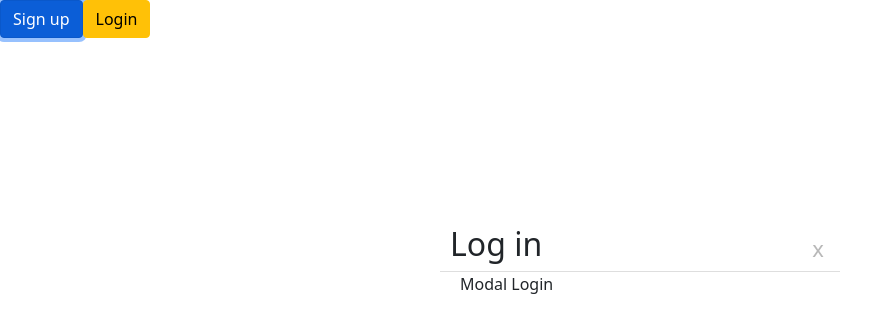
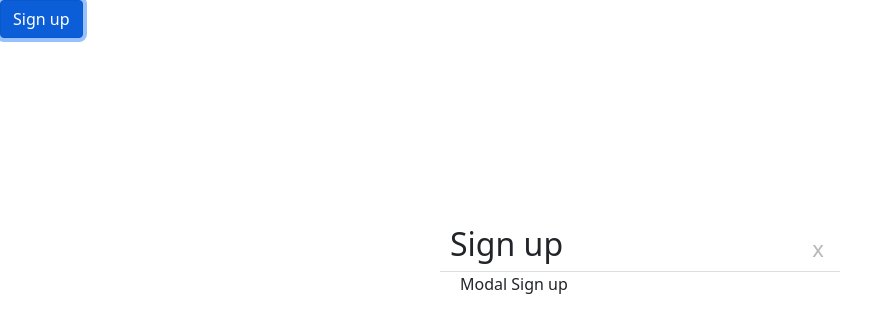
Before and after one commit to afolabiopakunle/angular-custom-reusable-modal-001, an Angular app: page / in a window 1280 px wide. Both pictures are taken after a click on the button "Sign up". Shown: the top 332 px of the page, without its empty margins (0-886 px from the left). Built offline with nearby package versions, Linux system fonts and the light colour scheme.

Commit message:
works to an extent

```diff
--- a/src/app/app.component.html
+++ b/src/app/app.component.html
@@ -1,11 +1,11 @@
 
 <button (click)="signUp()" class="btn btn-primary">Sign up</button>
-<button (click)="logIn()" class="btn btn-warning">Login</button>
+<!-- <button (click)="logIn()" class="btn btn-warning">Login</button> -->
 
 <app-modal (closeModal)="selectedModal=false" [show]="selectedModal" title="Sign up">
   <div><p>Modal Sign up</p></div>
 </app-modal>
 
-<app-modal [show]="selectedModal" title="Log in">
+<!-- <app-modal [show]="selectedModal" title="Log in">
   <div><p>Modal Login</p></div>
-</app-modal>
+</app-modal> -->
--- a/src/app/app.component.ts
+++ b/src/app/app.component.ts
@@ -15,8 +15,8 @@ export class AppComponent implements OnInit {
     this.selectedModal = true;
   }
 
-  logIn() {
-    this.selectedModal = true
-  }
+  // logIn() {
+  //   this.selectedModal = true
+  // }
 
 }
--- a/src/app/modal/modal.component.html
+++ b/src/app/modal/modal.component.html
@@ -1,7 +1,7 @@
 <div *ngIf="show" class="my-modal">
   <header class="header">
     <h2>{{ title }}</h2>
-    <button class="close-btn">x</button>
+    <button (click)="closeClicked()" class="close-btn">x</button>
   </header>
   <div class="my-modal-body">
     <ng-content></ng-content>
--- a/src/app/modal/modal.component.ts
+++ b/src/app/modal/modal.component.ts
@@ -7,7 +7,7 @@ import { Component, EventEmitter, Input, OnInit, Output } from '@angular/core';
 })
 export class ModalComponent implements OnInit {
 
-  @Input() show: boolean = true;
+  @Input() show: boolean;
   @Input() title: string;
   @Output() closeModal = new EventEmitter();
 
```
